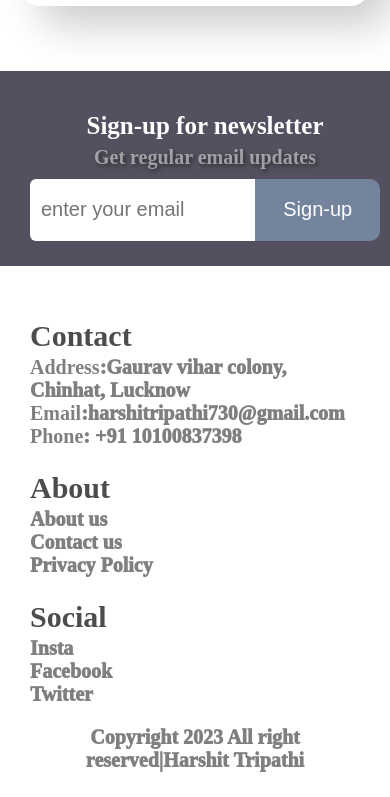
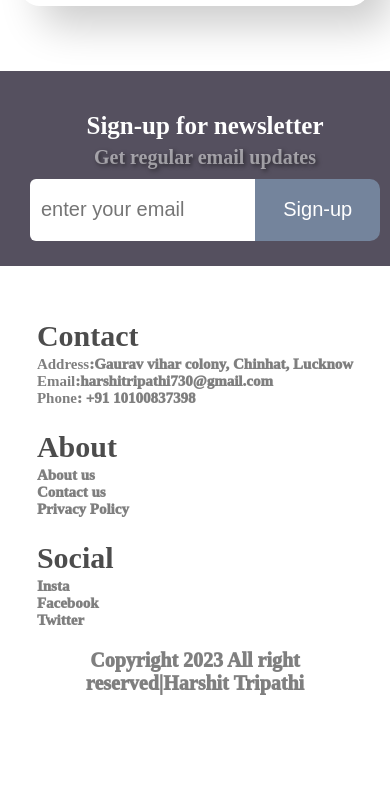
Before and after one commit to coderharsx1122/ecommerce_1, a plain HTML site: page index.html in a window 390 px wide. Shown: the part 10030-10827 px from the top of the page. After the commit the page ends 10750 px from the top, so only its background shows below. Drawn offline with Linux system fonts and the light colour scheme.

Commit message:
Update style.css

```diff
--- a/style.css
+++ b/style.css
@@ -1021,6 +1021,9 @@ padding: 20px 15px;
    /* position: absolute; */
    bottom: 0;
 }
+ #footer .row1 .col p,#footer .row1 .col a{
+    font-size: 15px;
+}
 #shopping-body .bodytxt h1{
     font-size: 30px;
 }
```
